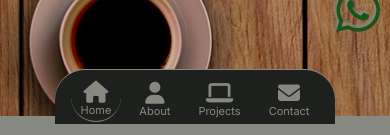
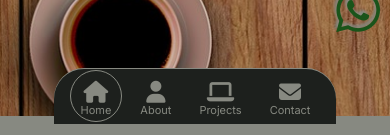
Before and after one commit to TonniPaul/contact, a React (Create React App) app: page / in a window 390 px wide. Shown: the part 709-844 px from the top of the page. Built offline with nearby package versions, Linux system fonts and the light colour scheme; a web font is replaced by a local one.

Commit message:
Updated my tech cv

```diff
--- a/src/components/Nav.css
+++ b/src/components/Nav.css
@@ -70,9 +70,11 @@ a{
 }
 ul a.active{
    border-bottom: 1px solid var(--primarytxt);
+   border-width: 1px;
 }
 #light ul a.active{
    border-bottom: 1px solid var(--lighttext);
+   border-width: 1px;
 }
 .whatsapp{
    position: fixed;
@@ -98,8 +100,11 @@ ul a.active{
    }
    a.active{
       border-radius: 30px;
+      border: 1px solid var(--primarytxt);
    }
-
+   #light a.active{
+      border: 1px solid var(--lighttext);
+   }
    .icons > p{
       font-size: 11px;
    }
```
Also changed, not shown: 1 other file (tests, documents, lock files or other folders).
